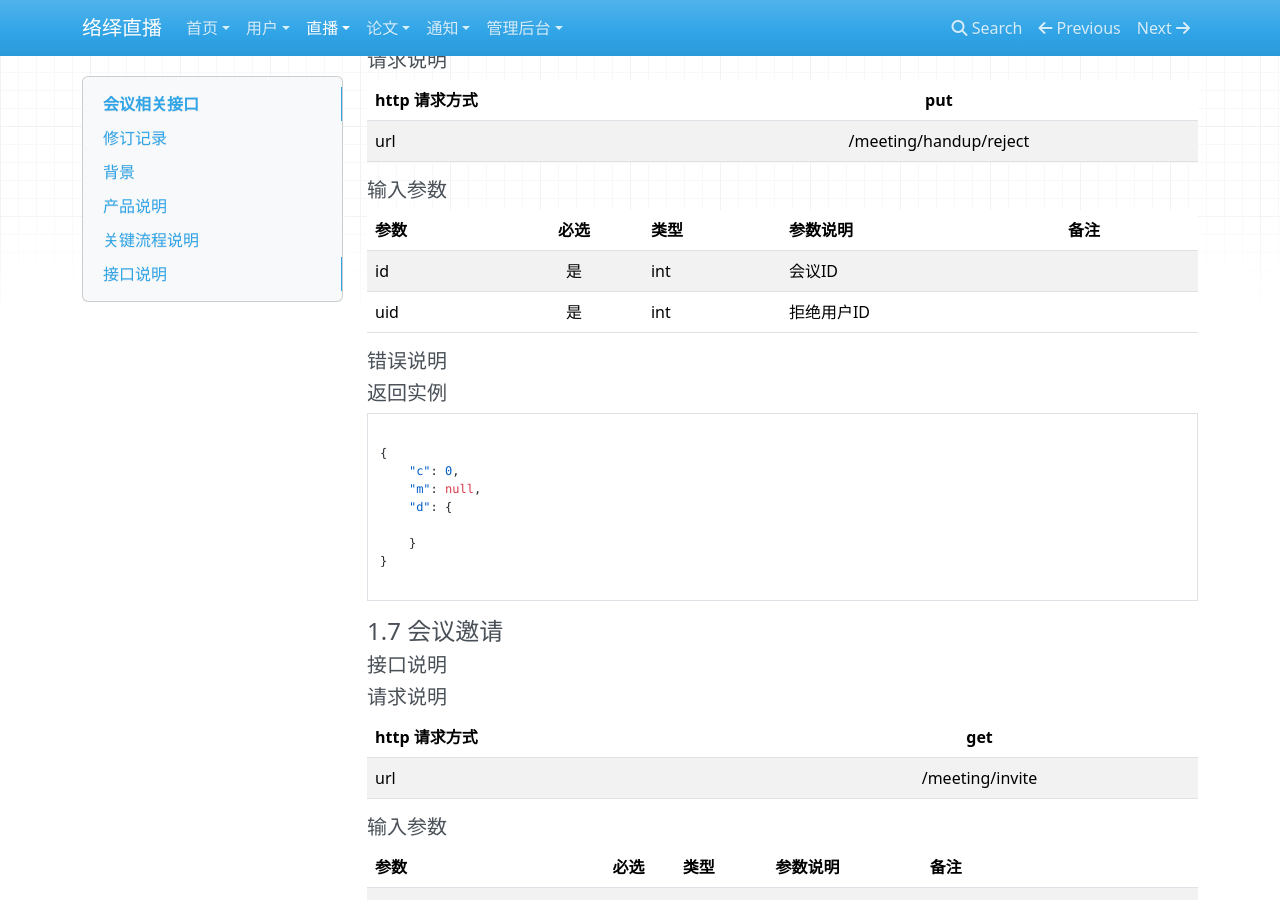
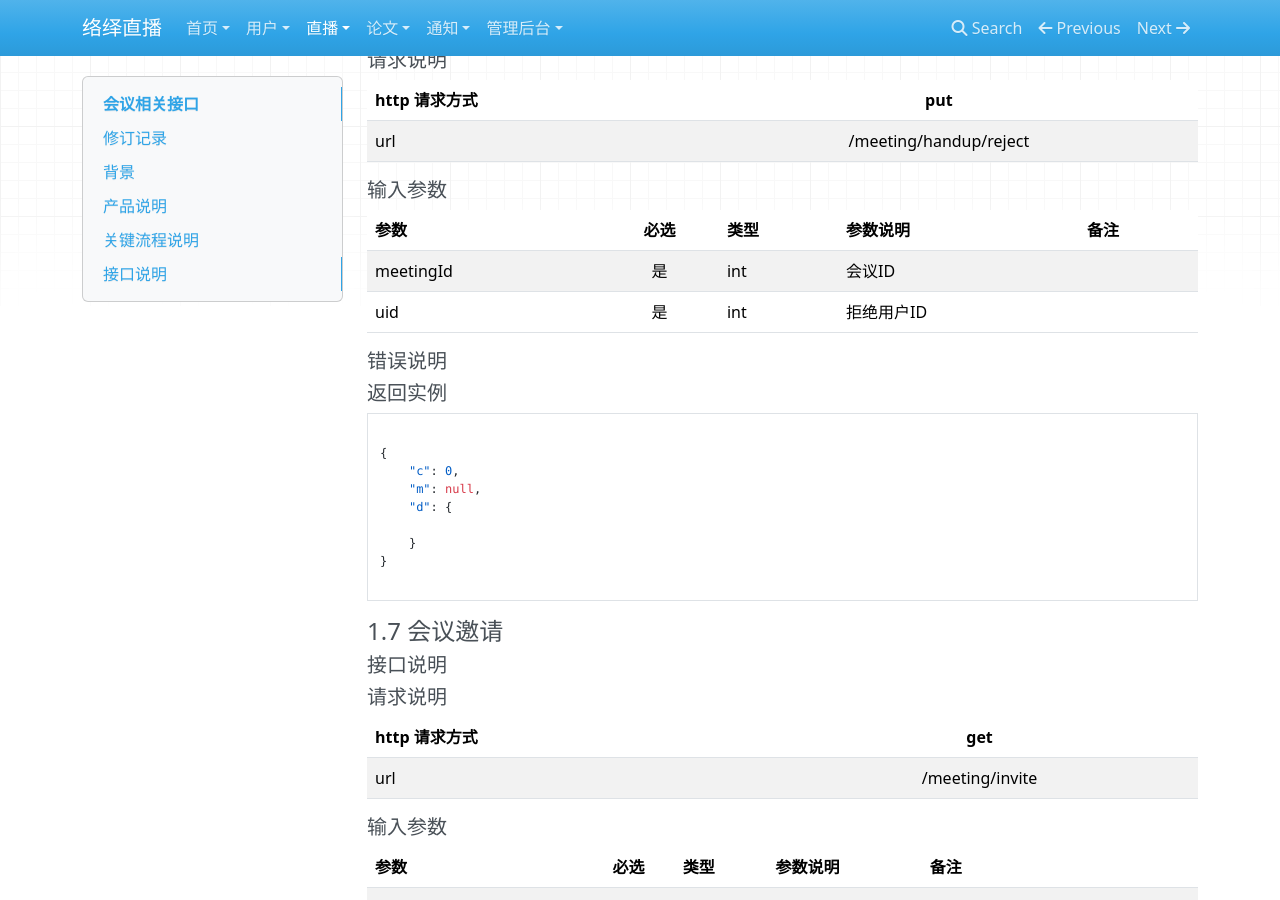
Before and after one commit to G-little/luoyi-wiki, an MkDocs documentation site: the page built from docs/luoyi/meeting.md, in a window 1280 px wide and 900 px high, scrolled down 9616 px. Built offline with MkDocs 1.6.1, drawn with Linux system fonts in a browser that asks for light colours; nearby versions of some CDN libraries.

Commit message:
add file

```diff
--- a/docs/luoyi/meeting.md
+++ b/docs/luoyi/meeting.md
@@ -419,7 +419,7 @@
 
 | 参数          |必选             | 类型       | 参数说明        | 备注          |
 |:-------------|:---------------:|:-------------|:-------------|:-------------|
-| id      | 是| int  |  会议ID |   |
+| meetingId      | 是| int  |  会议ID |   |
 | uid      | 是| int  |  拒绝用户ID |   |
 
 
--- a/mkdocs.yml
+++ b/mkdocs.yml
@@ -21,3 +21,4 @@ nav:
     - 系统管理: './admin/admin_sys.md'
     - 用户管理: './admin/admin_user.md'
     - 标签管理: './admin/admin_tag.md'
+    - 论文管理: './admin/admin_article.md'
```
Also changed, not shown: site/luoyi/im/index.html, site/luoyi/meeting/index.html, site/search/search_index.json, 1 other file.
